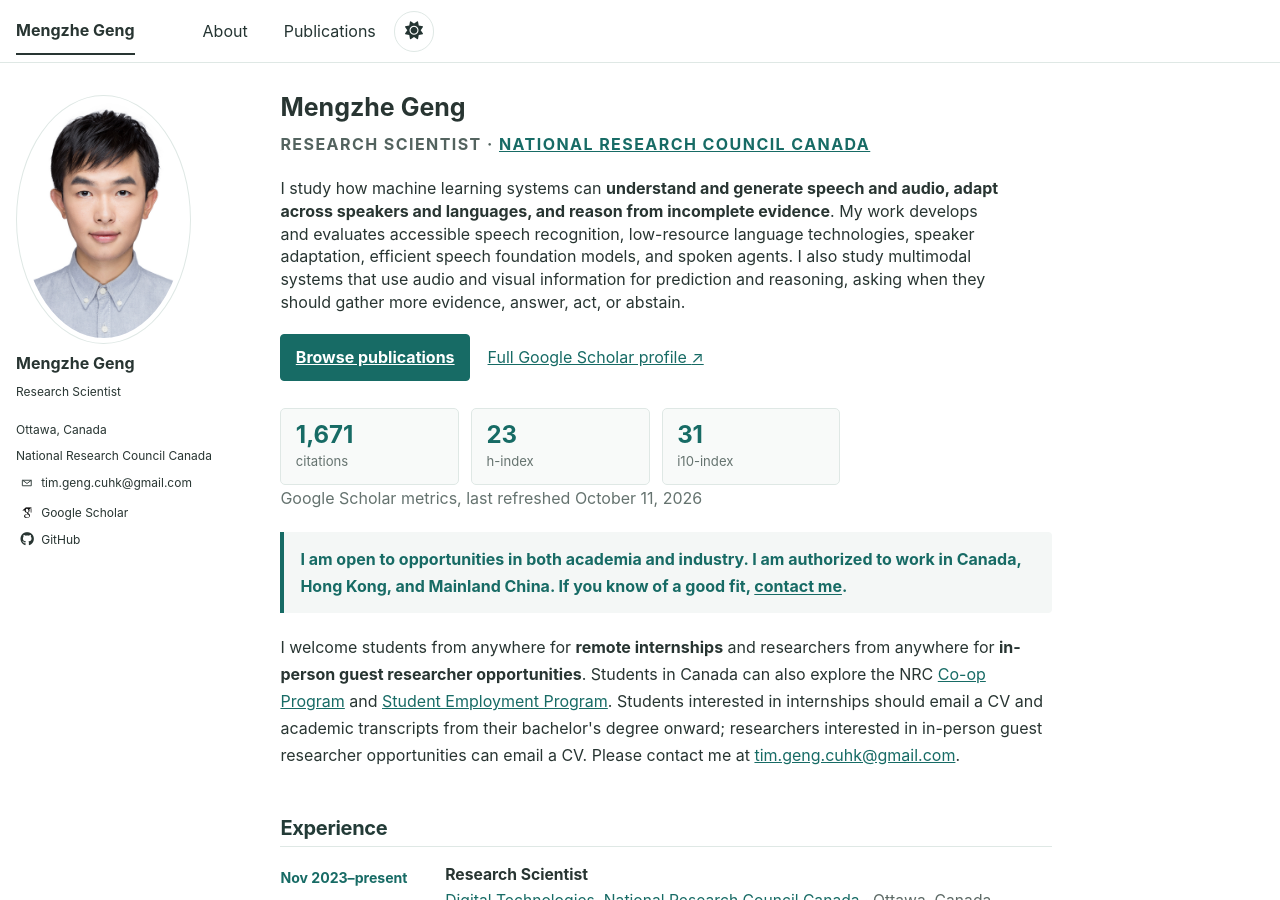
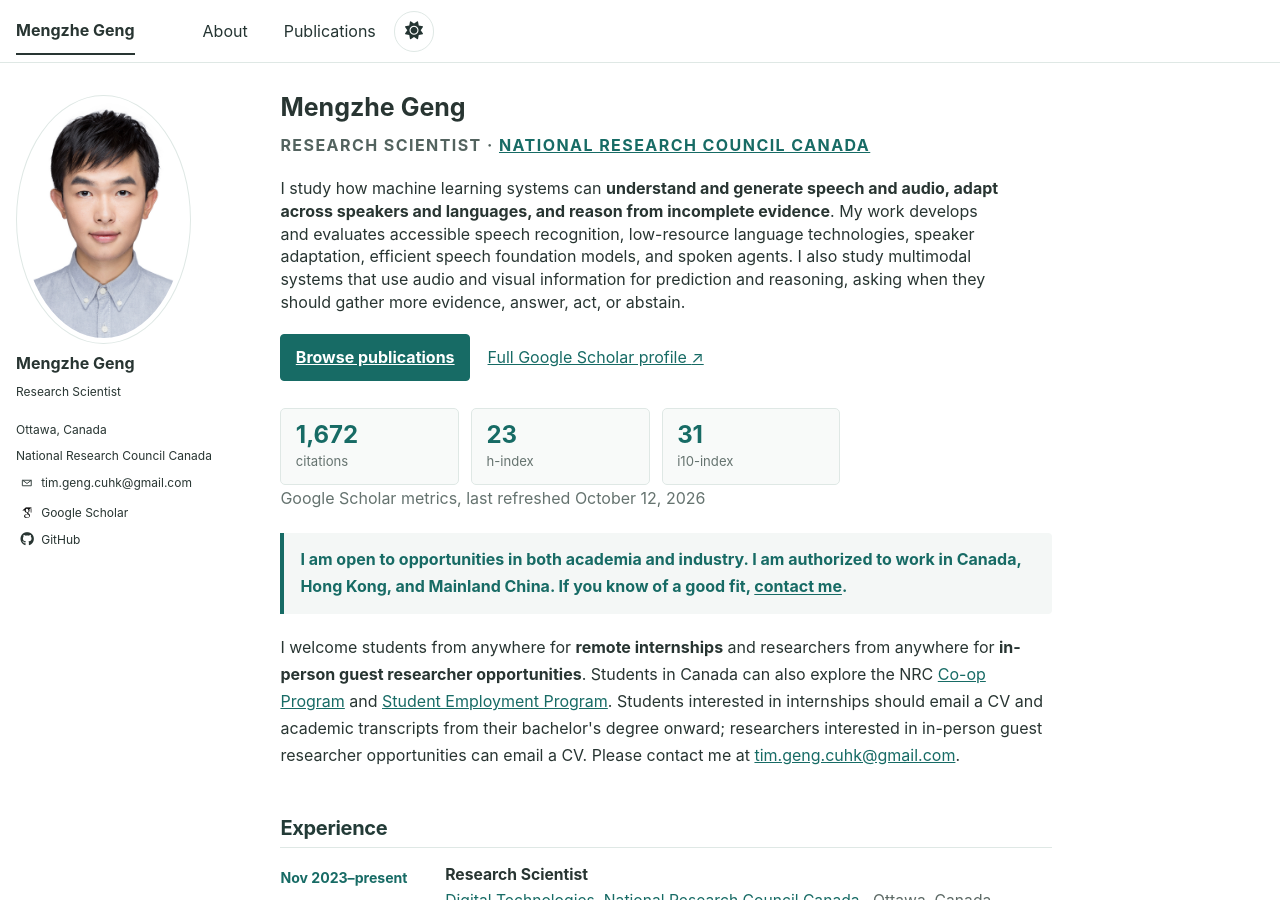
Before and after one commit to MENGZHEGENG/MENGZHEGENG.github.io, a Jekyll site: the page built from _pages/about.md, in a window 1280 px wide and 900 px high. Built offline with Jekyll 4.4.1, drawn with Linux system fonts in a browser that asks for light colours; some web fonts are replaced.

Commit message:
Refresh Google Scholar metrics

```diff
--- a/_data/scholar_metrics.json
+++ b/_data/scholar_metrics.json
@@ -1,6 +1,6 @@
 {
-  "updated_at": "2026-10-11T14:41:42Z",
-  "citations": "1,671",
+  "updated_at": "2026-10-12T10:48:32Z",
+  "citations": "1,672",
   "h_index": 23,
   "i10_index": 31
 }
```
